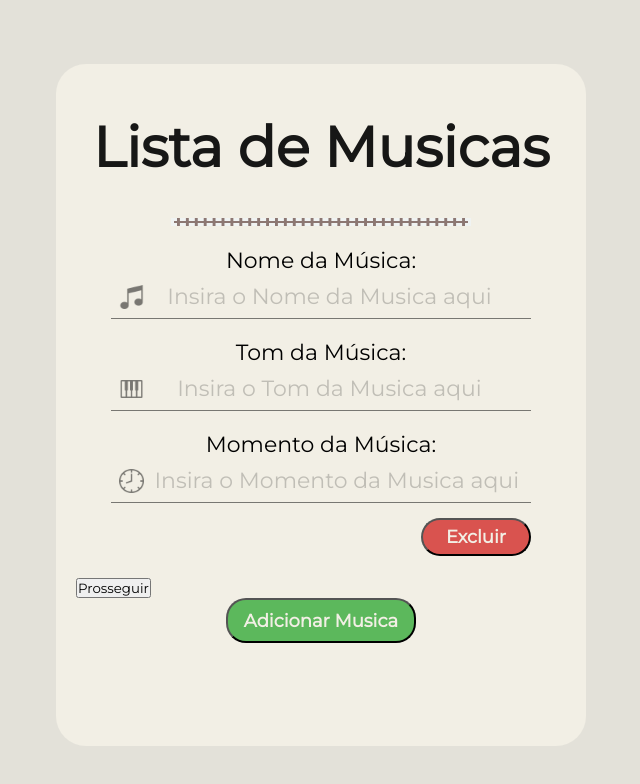
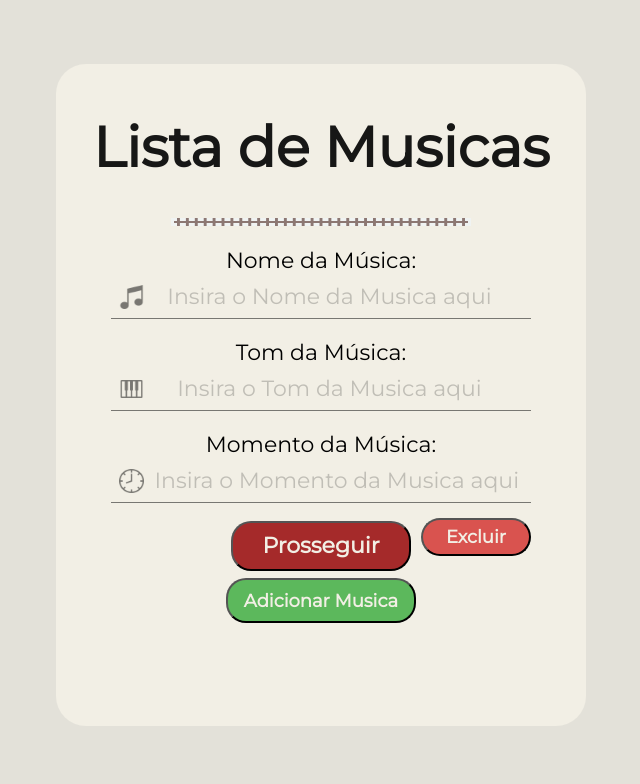
Before and after one commit to lipe-s-m/Lista-De-Musicas, a React (Create React App) app: page /Musicas/1/1 in a window 1280 px wide. Shown: the top 784 px of the page, without its empty margins (319-959 px from the left). Built offline with nearby package versions, Linux system fonts and the light colour scheme.

Commit message:
concertando css

```diff
--- a/src/Pages/Home/Musicas.css
+++ b/src/Pages/Home/Musicas.css
@@ -240,6 +240,20 @@ hr {
   transform: translateX(-50%); /* Centralizar o botão horizontalmente */
   margin-top: -4.5%;
 }
+.confirmar-envio {
+  width: 180px;
+  height: 50px;
+  display: block;
+  background-color: brown;
+  color: #f2efe5;
+  font-weight: bold;
+  font-size: 22px;
+  border-radius: 20px;
+  position: absolute;
+  left: 50%; /* Centralizar o botão horizontalmente */
+  transform: translateX(-50%); /* Centralizar o botão horizontalmente */
+  margin-top: -4.5%;
+}
 .excluir-musica {
   background-color: #d9534f;
   margin-top: 15px;
```
